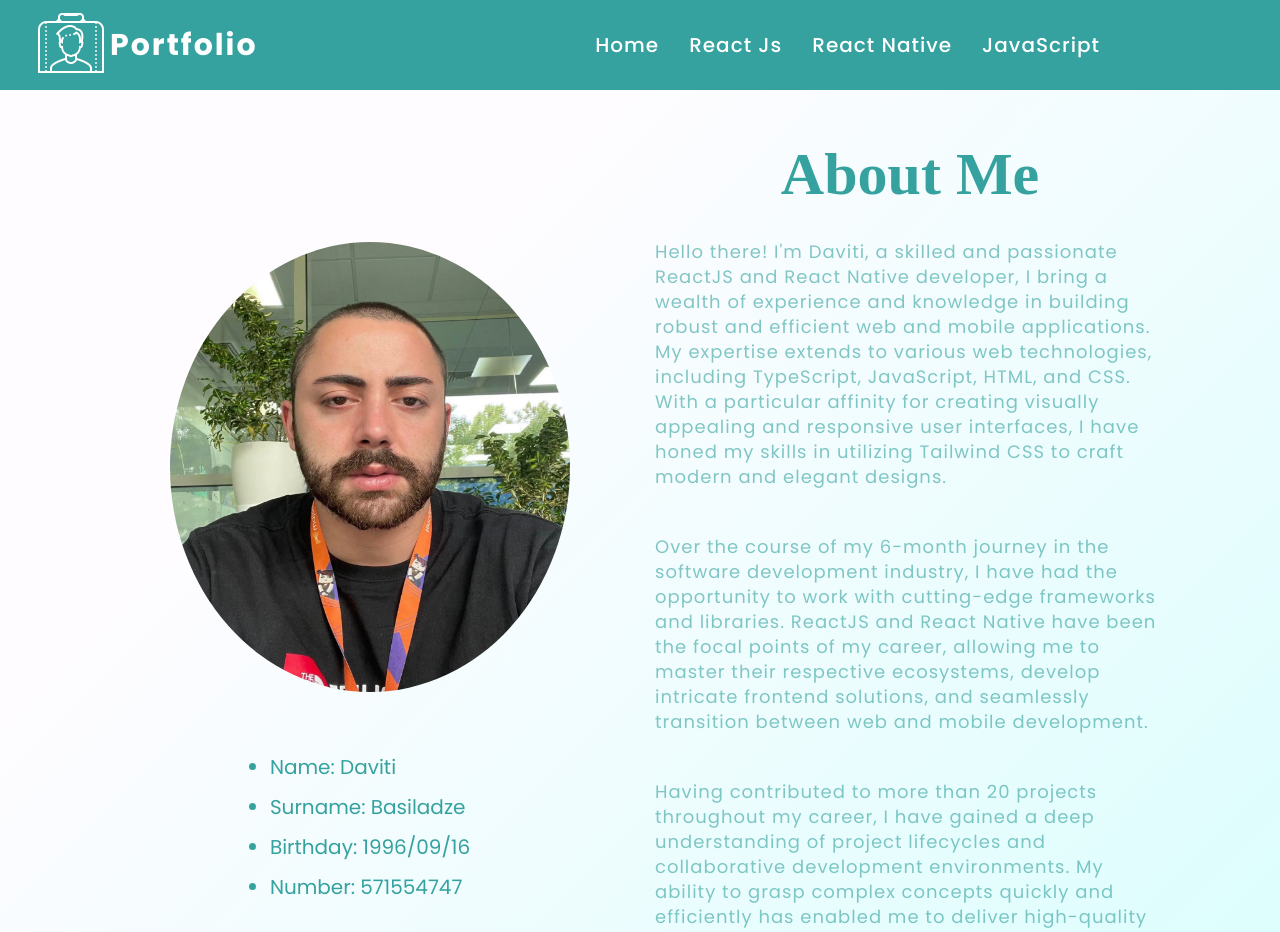
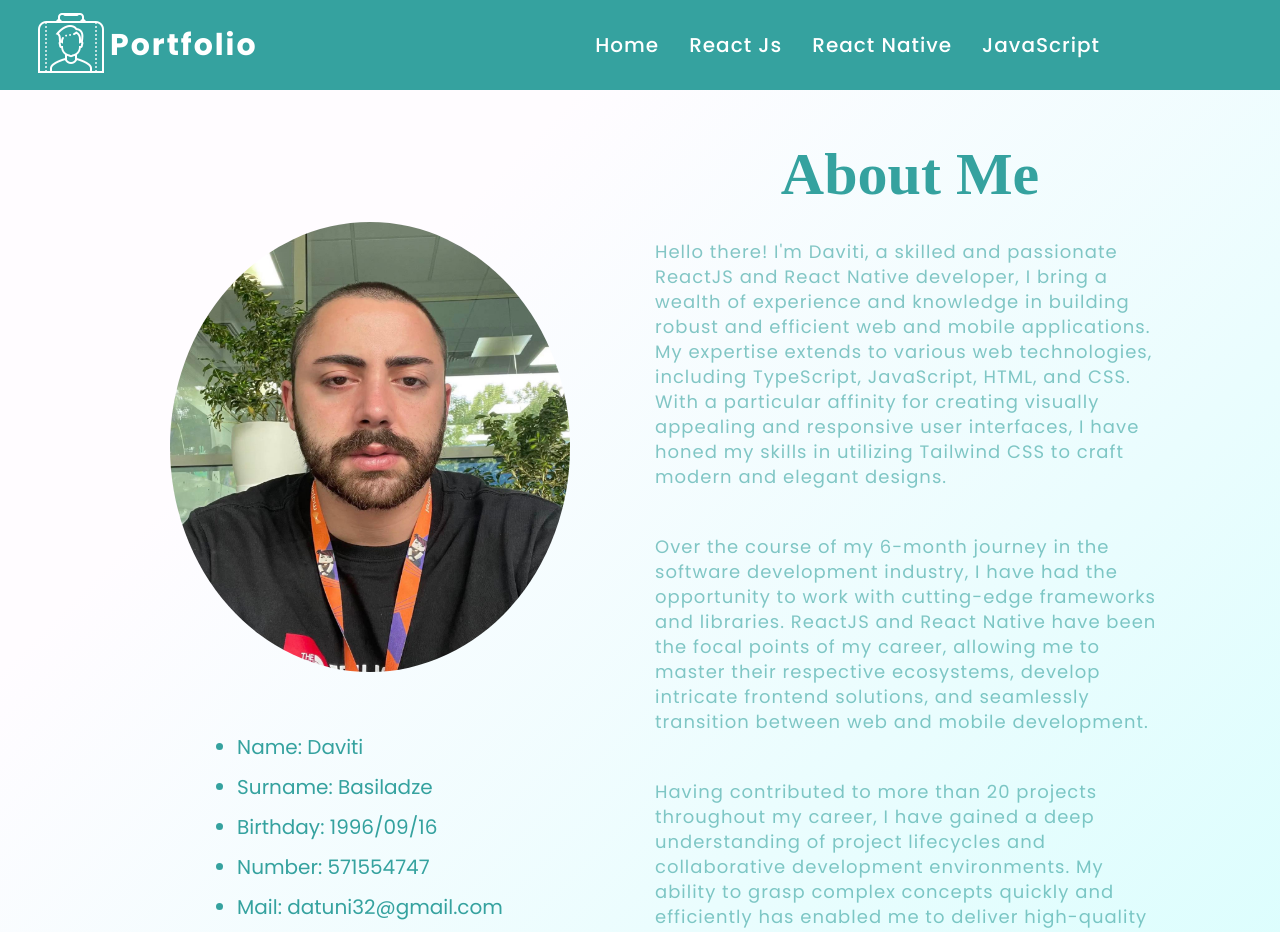
Before and after one commit to basri1996/My-Portfolio, a React (Vite) app: page /dom in a window 1280 px wide. Shown: the top 932 px of the page. Built offline with nearby package versions, Linux system fonts and the light colour scheme; no server answers.

Commit message:
My-Portfolio

```diff
--- a/src/components/Card.tsx
+++ b/src/components/Card.tsx
@@ -10,6 +10,7 @@ function Card() {
           <Infos>Surname: Basiladze</Infos>
           <Infos>Birthday: 1996/09/16</Infos>
           <Infos>Number: 571554747</Infos>
+          <Infos>Mail: datuni32@gmail.com</Infos>
         </MainInfo>
       </LeftDiv>
       <RightDiv>
```
